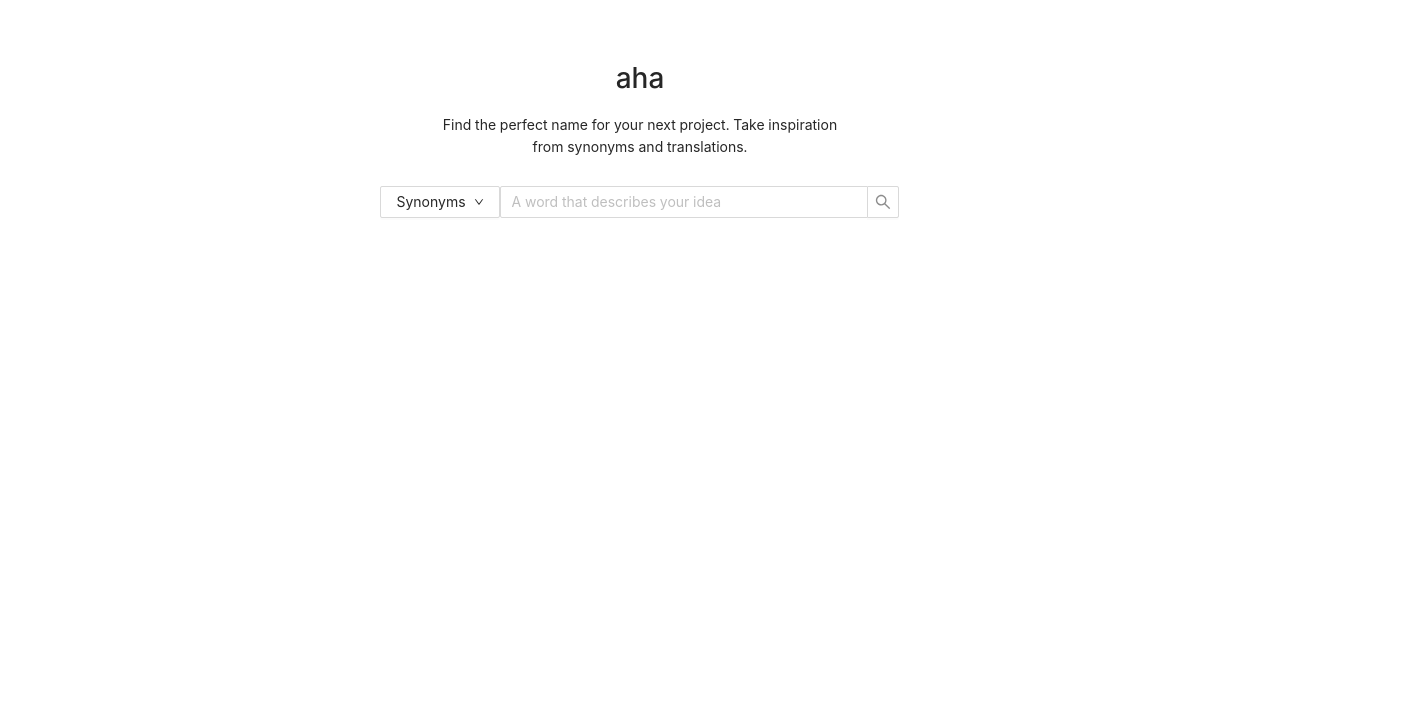
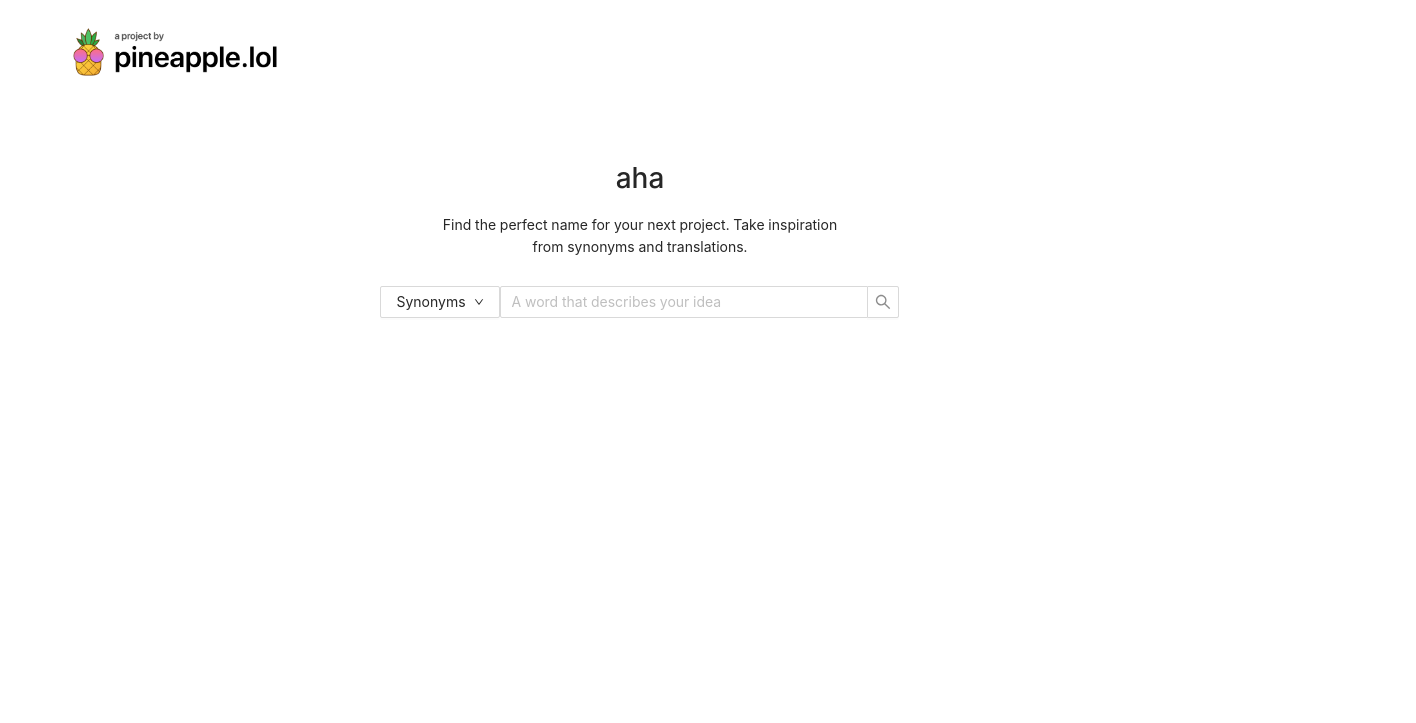
Before and after one commit to pineapplelol/aha, a React app: page / in a window 1280 px wide. Shown: the top 723 px of the page, 1416 px wide, since content can reach past the window. Built offline with nearby package versions, Linux system fonts and the light colour scheme; grey boxes are pictures that could not be loaded.

Commit message:
Add nav bar

```diff
--- /dev/null
+++ b/src/components/Nav.js
@@ -0,0 +1,13 @@
+import React from "react";
+
+import "../css/Nav.css";
+
+function Nav() {
+  return (
+    <div className="nav">
+      <img src="/pineapplelol.png" alt="pineapplelol logo" />
+    </div>
+  );
+}
+
+export default Nav;
--- a/src/css/Footer.css
+++ b/src/css/Footer.css
@@ -2,7 +2,7 @@
   display: flex;
   margin: 0 auto;
   padding-bottom: 1em;
-  width: 80%;
+  width: 90%;
 }
 
 .copyright {
--- a/src/css/Home.css
+++ b/src/css/Home.css
@@ -4,6 +4,6 @@
 
 .content {
   margin: 0px auto;
-  min-height: calc(100vh - 320px);
+  min-height: calc(100vh - 420px);
   width: 90%;
 }
--- /dev/null
+++ b/src/css/Nav.css
@@ -0,0 +1,10 @@
+.nav {
+  margin: 0 auto;
+  width: 90%;
+  height: 100px;
+}
+
+.nav img {
+  width: 240px;
+  padding-top: 20px;
+}
--- a/src/pages/Home.js
+++ b/src/pages/Home.js
@@ -2,10 +2,11 @@ import React, { useState } from "react";
 import { Button, Dropdown, Input, Menu, Row } from "antd";
 import { DownOutlined } from "@ant-design/icons";
 
+import Footer from "../components/Footer";
+import Header from "../components/Header";
+import Nav from "../components/Nav";
 import Synonyms from "../components/Synonyms";
 import Translations from "../components/Translations";
-import Header from "../components/Header";
-import Footer from "../components/Footer";
 
 import "../css/Home.css";
 
@@ -28,6 +29,7 @@ function Home() {
 
   return (
     <>
+      <Nav />
       {!word && <Header />}
       <Row type="flex" align="center" className="search">
         <Dropdown overlay={menu}>
```
Also changed, not shown: public/pineapplelol.png (added).
